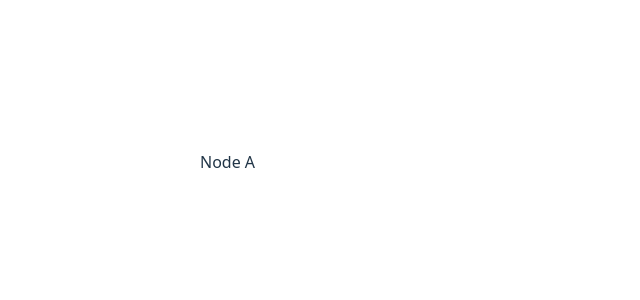
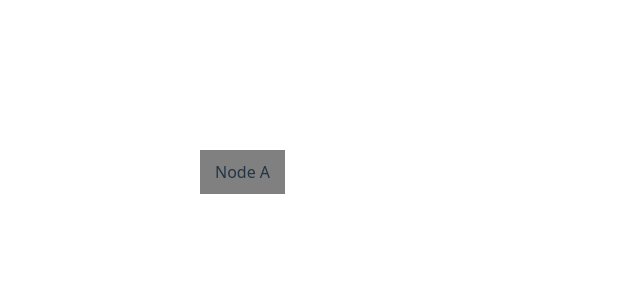
Before and after one commit to MATRUNI/Linked-List_Visualizer, a React (Vite) app in the folder linked-list_visualizer/: page / in a window 1280 px wide. Shown: the top 300 px of the page, without its empty margins (0-640 px from the left). Built offline with nearby package versions, Linux system fonts and the light colour scheme.

Commit message:
style: few tweaks

```diff
--- a/linked-list_visualizer/src/components/Nodes.tsx
+++ b/linked-list_visualizer/src/components/Nodes.tsx
@@ -45,10 +45,13 @@ function Nodes() {
             onMouseMove={mouseMoveHandler}
             style={{
                 userSelect: "none",
-                cursor: 'pointer',
+                cursor: 'grab',
+                backgroundColor: 'gray',
+                padding: '10px 15px',
                 position: "absolute",
                 left:`${position.x}px`,
                 top:`${position.y}px`,
+
             }}
         >
             <span>
```
